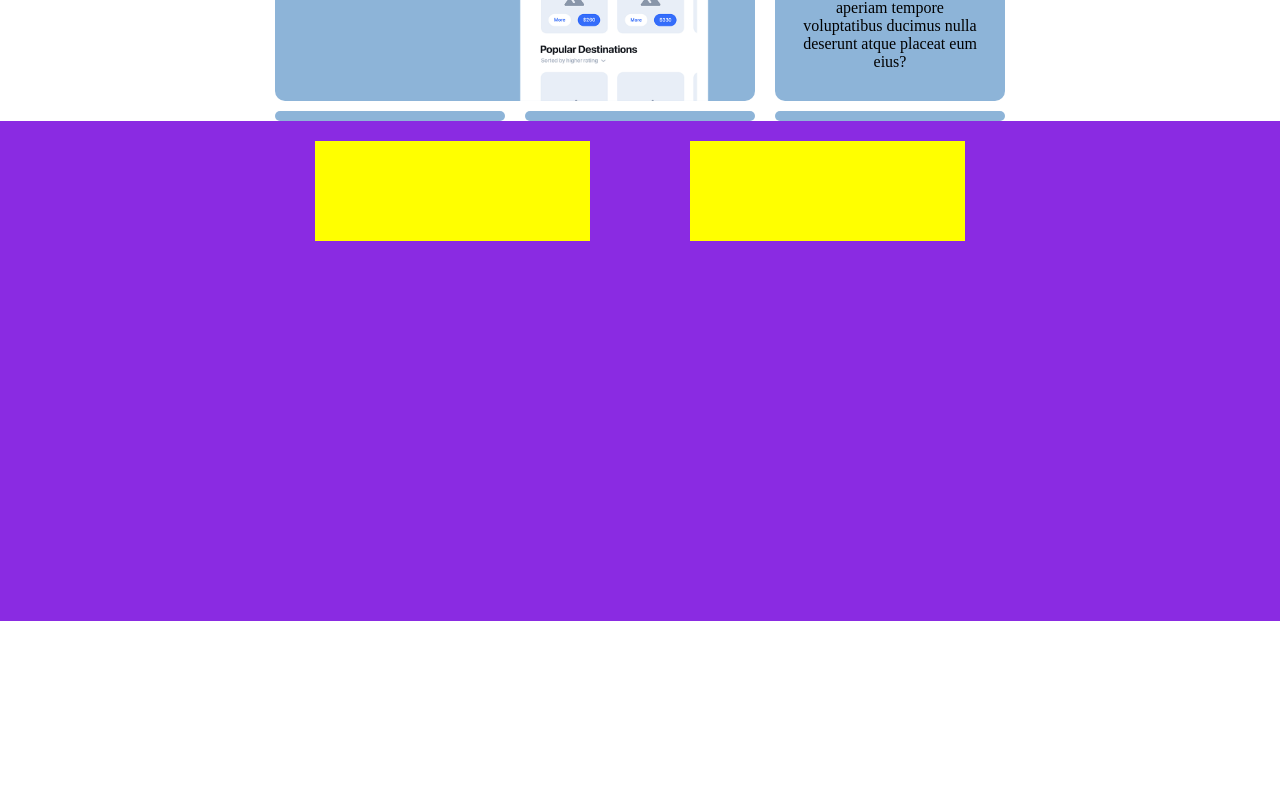
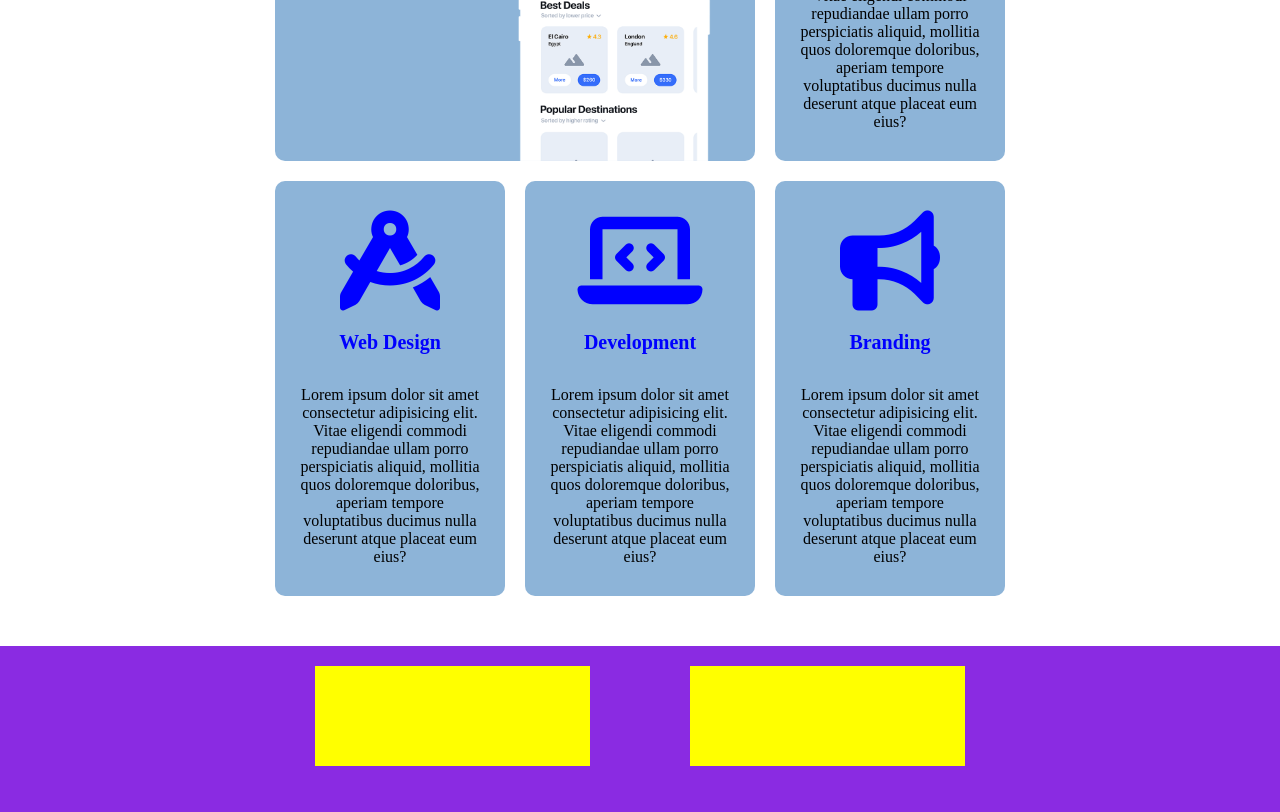
Before and after one commit to leonardopea/htmlcss-responsive-layout, a plain HTML site: page index.html in a window 1280 px wide. Shown: the part 378-1190 px from the top of the page. Before the commit the page ends 999 px from the top, so only its background shows below. Drawn offline with Linux system fonts and the light colour scheme.

Commit message:
sezione 1 terminata (le 5 colonne)

```diff
--- a/css/style.css
+++ b/css/style.css
@@ -11,6 +11,7 @@ header{
 .container{
     margin: 0 auto;
     max-width: 600px;
+    margin-bottom: 50px;
 
 }
 .left_logo{
@@ -40,7 +41,7 @@ header{
 }
 .col_33, .col_double{
     background-color: rgb(141, 180, 216);
-    margin: 10px 10px 0px 10px;
+    margin: 20px 10px 0px 10px;
 
     width: calc(100% - 20px);
     border-radius: 10px;
--- a/index.html
+++ b/index.html
@@ -60,9 +60,33 @@
                             aliquid, mollitia quos doloremque doloribus, aperiam tempore
                             voluptatibus ducimus nulla deserunt atque placeat eum eius?</p>
                     </div>
-                    <div class="col_33"></div>
-                    <div class="col_33"></div>
-                    <div class="col_33"></div>
+                    <div class="col_33 col_flex">
+                        <i class="fa-solid fa-compass-drafting disegnino" style="color: blue"></i>
+
+                        <p class="title"> Web Design</p>
+                        <p class="content">Lorem ipsum dolor sit amet consectetur adipisicing
+                            elit. Vitae eligendi commodi repudiandae ullam porro perspiciatis
+                            aliquid, mollitia quos doloremque doloribus, aperiam tempore
+                            voluptatibus ducimus nulla deserunt atque placeat eum eius?</p>
+                    </div>
+                    <div class="col_33 col_flex">
+                        <i class="fa-solid fa-laptop-code disegnino" style="color: blue;"></i>
+
+                        <p class="title"> Development</p>
+                        <p class="content">Lorem ipsum dolor sit amet consectetur adipisicing
+                            elit. Vitae eligendi commodi repudiandae ullam porro perspiciatis
+                            aliquid, mollitia quos doloremque doloribus, aperiam tempore
+                            voluptatibus ducimus nulla deserunt atque placeat eum eius?</p>
+                    </div>
+                    <div class="col_33 col_flex">
+                        <i class="fa-solid fa-bullhorn disegnino" style="color: blue;"></i>
+
+                        <p class="title"> Branding</p>
+                        <p class="content">Lorem ipsum dolor sit amet consectetur adipisicing
+                            elit. Vitae eligendi commodi repudiandae ullam porro perspiciatis
+                            aliquid, mollitia quos doloremque doloribus, aperiam tempore
+                            voluptatibus ducimus nulla deserunt atque placeat eum eius?</p>
+                    </div>
             </div>
         </div>
 
```
